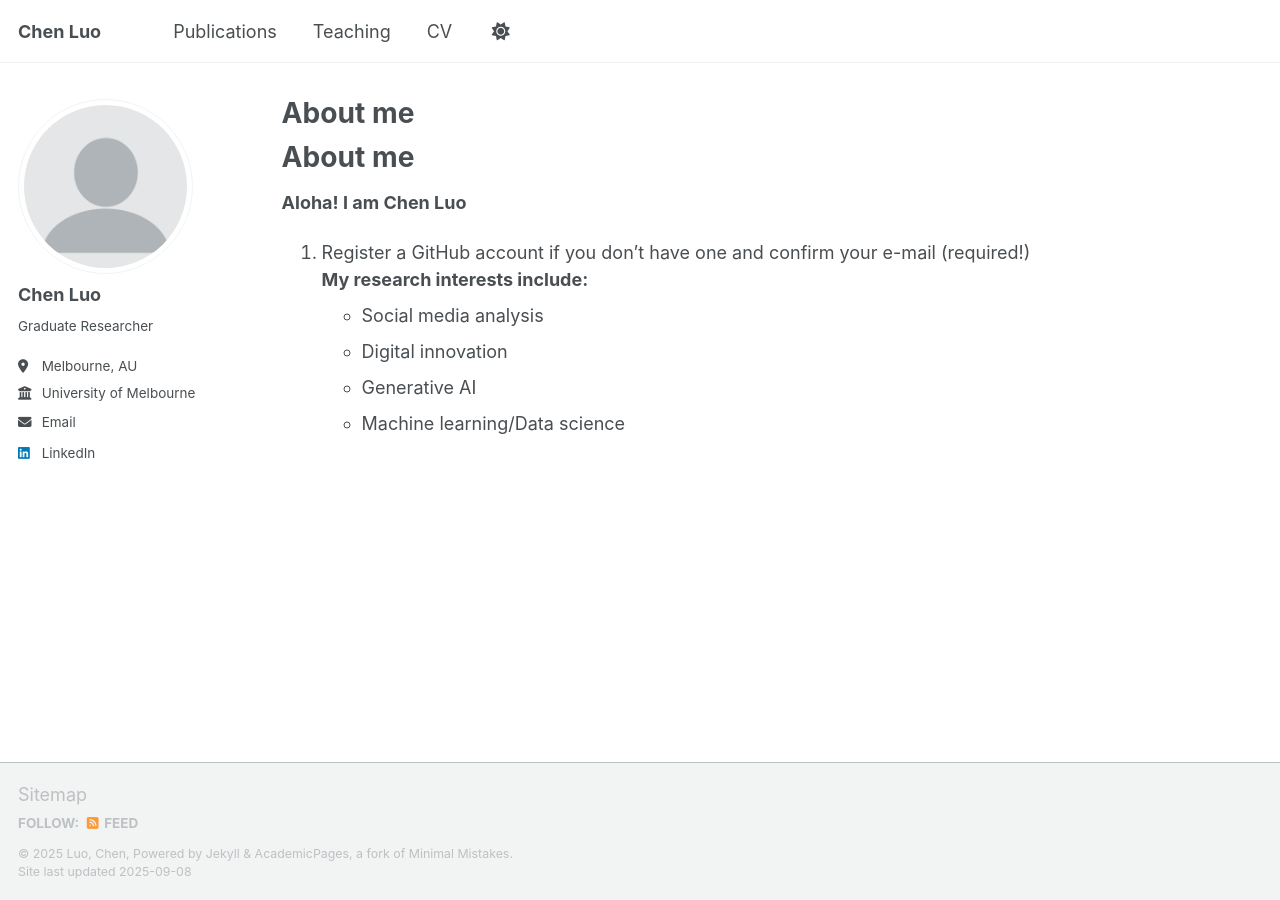
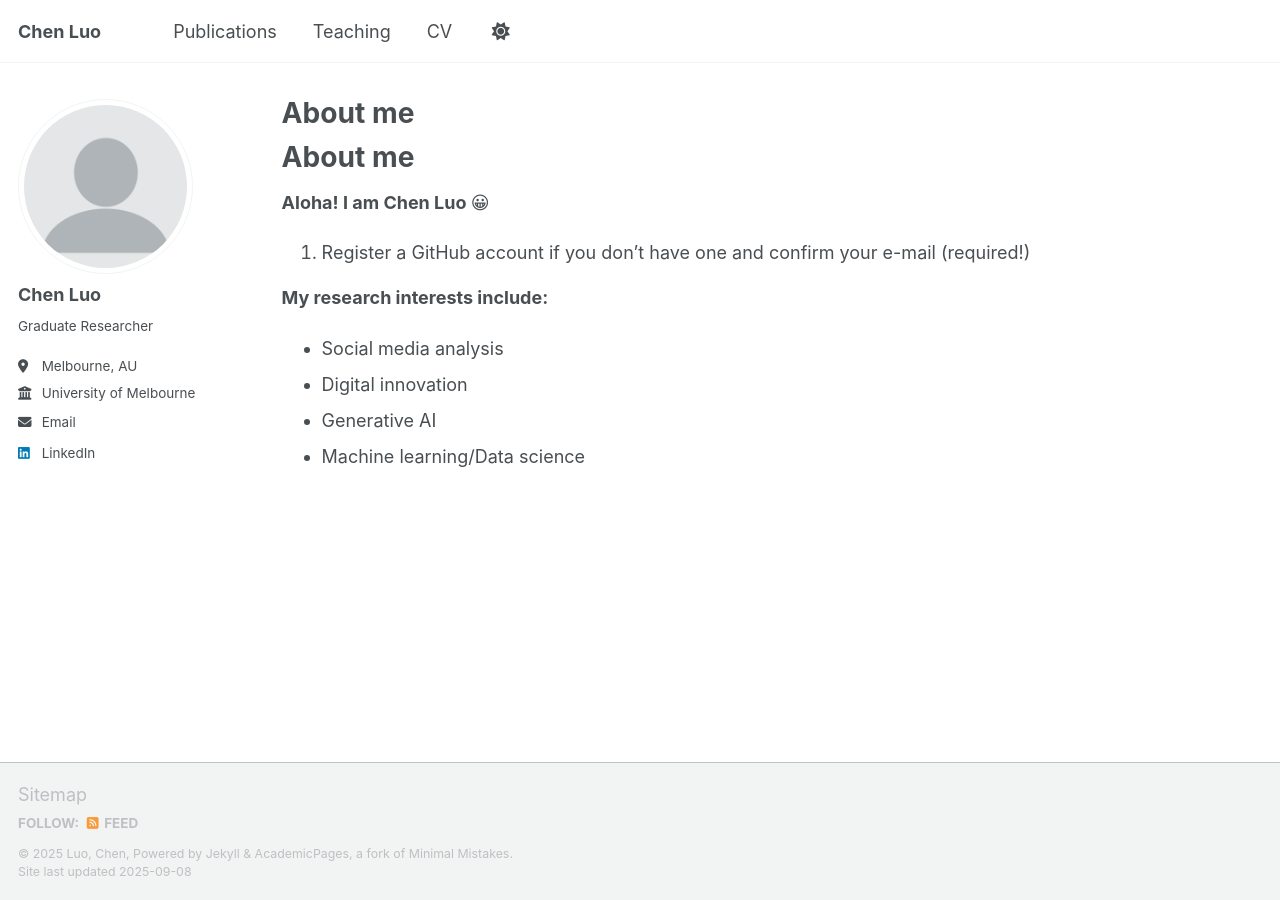
Before and after one commit to Linc0412/Linc0412.github.io, a Jekyll site: the page built from _pages/about.md, in a window 1280 px wide. Built offline with Jekyll 4.4.1, drawn with Linux system fonts in a browser that asks for light colours; our own code applies the rules of GitHub Pages for plain Markdown files; a script that is not in the unit is left out.

```diff
--- a/_pages/about.md
+++ b/_pages/about.md
@@ -1,9 +1,12 @@
 
 About me
 ======
-**Aloha! I am Chen Luo**
+**Aloha! I am Chen Luo 😀**
+
 1. Register a GitHub account if you don't have one and confirm your e-mail (required!)
+
 **My research interests include:**
+
 - Social media analysis
 - Digital innovation
 - Generative AI
```
